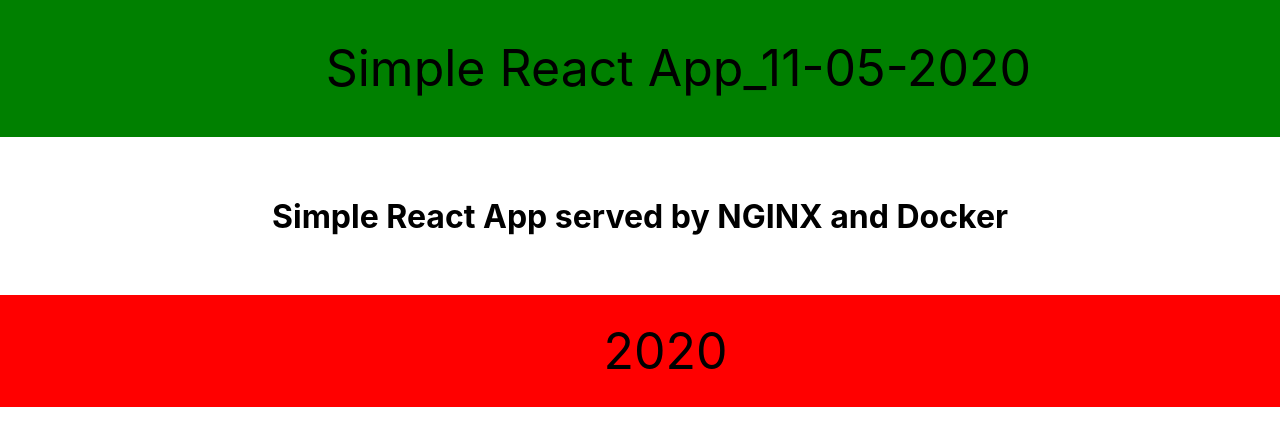
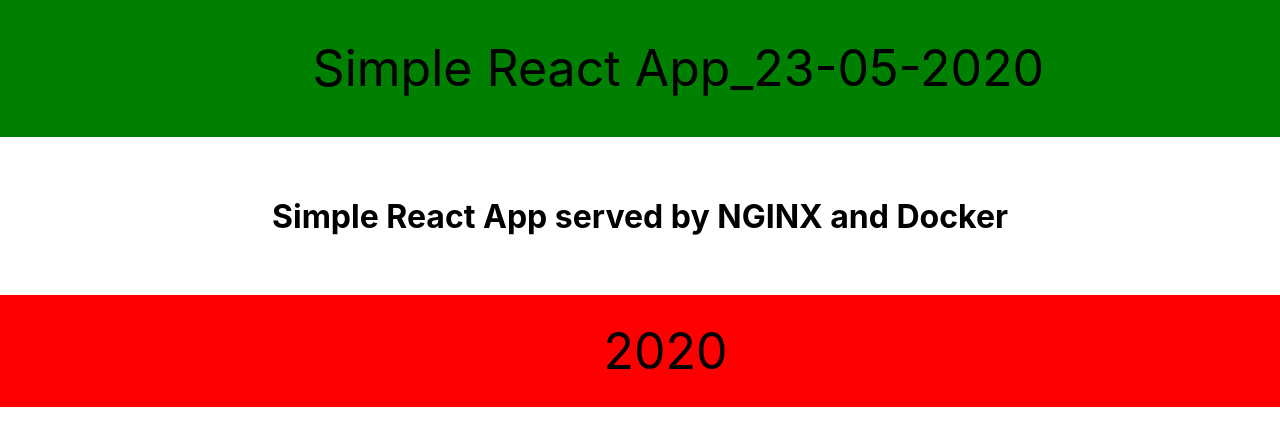
Before and after one commit to shantanusohni/ReactJS_Kubernetes_deployment_JMD, a React (Create React App) app: page / in a window 1280 px wide. Shown: the top 446 px of the page. Built offline with nearby package versions, Linux system fonts and the light colour scheme.

Commit message:
Update header.js

```diff
--- a/src/header/header.js
+++ b/src/header/header.js
@@ -4,7 +4,7 @@
 
     return (
         <div class="header">
-            Simple React App_11-05-2020
+            Simple React App_23-05-2020
         </div>
     )
 
```
